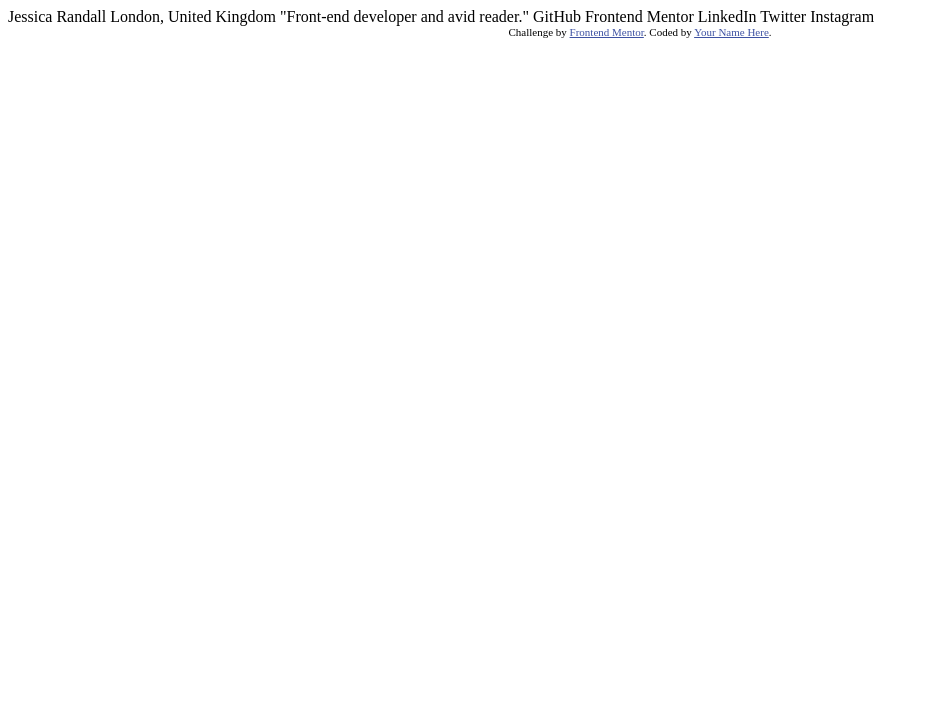
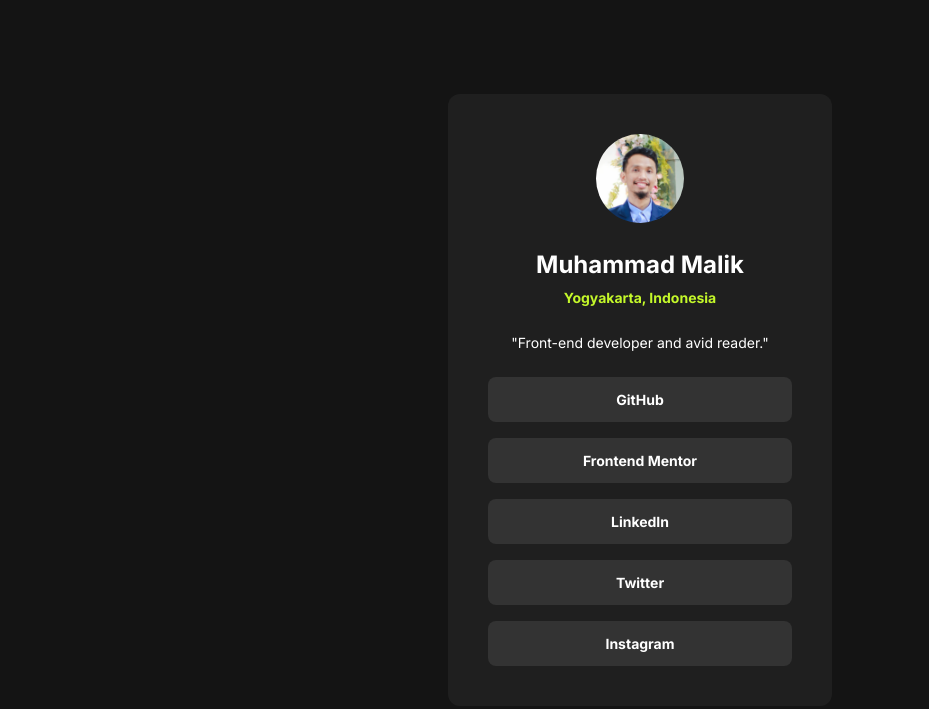
Before and after one commit to nashrulmalik/fe03-social-links-profile, a plain HTML site: page index.html in a window 1280 px wide. Shown: the whole page, without its empty margins (0-929 px from the left). Drawn offline with Linux system fonts and the light colour scheme.

Commit message:
Final Design

```diff
--- a/index.html
+++ b/index.html
@@ -3,32 +3,32 @@
 <head>
   <meta charset="UTF-8">
   <meta name="viewport" content="width=device-width, initial-scale=1.0"> <!-- displays site properly based on user's device -->
-
   <link rel="icon" type="image/png" sizes="32x32" href="./assets/images/favicon-32x32.png">
-
+  <link rel="stylesheet" href="styles.css">
   <title>Frontend Mentor | Social links profile</title>
-
-  <!-- Feel free to remove these styles or customise in your own stylesheet 👍 -->
-  <style>
-    .attribution { font-size: 11px; text-align: center; }
-    .attribution a { color: hsl(228, 45%, 44%); }
-  </style>
 </head>
 <body>
+  <main>
+    <img src="assets/images/my_face.avif" width="88" alt="user profile image">
+    <div class="info">
+      <h1>Muhammad Malik</h1>
+      Yogyakarta, Indonesia
+    </div>
 
-  Jessica Randall
-  London, United Kingdom
-  "Front-end developer and avid reader."
+    "Front-end developer and avid reader."
 
-  GitHub
-  Frontend Mentor
-  LinkedIn
-  Twitter
-  Instagram
+    <div class="links">
+      <a href="https://github.com/nashrulmalik">GitHub</a>
+      <a>Frontend Mentor</a>
+      <a href="https://www.linkedin.com/in/muhammad-nashrul-malik-aaa186b6/">LinkedIn</a>
+      <a>Twitter</a>
+      <a>Instagram</a>
+    </div>
 
-  <div class="attribution">
-    Challenge by <a href="https://www.frontendmentor.io?ref=challenge" target="_blank">Frontend Mentor</a>.
-    Coded by <a href="#">Your Name Here</a>.
-  </div>
+
+
+
+
+  </main>
 </body>
 </html>
--- /dev/null
+++ b/styles.css
@@ -0,0 +1,97 @@
+@import url('https://fonts.googleapis.com/css2?family=Inter:wght@400;500;700&display=swap');
+
+:root {
+    --primary-color: #C4F82A; /* green */
+    --grey-900: #141414;
+    --grey-800: #1F1F1F;
+    --grey-700: #333;
+}
+
+* {
+    margin: 0;
+    padding: 0;
+    line-height: 150%;
+}
+
+body {
+    font-family: 'Inter', sans-serif;
+    font-size: 14px;
+    font-weight: 400;
+    color: white;
+
+    background-color: var(--grey-900);
+
+    display: flex;
+    align-items: center;
+    height: 100vh;
+    justify-content: center;
+}
+
+main {
+    padding: 40px;
+    background-color: var(--grey-800);
+    border-radius: 12px;
+
+    display: flex;
+    flex-direction: column;
+    gap: 24px;
+    text-align: center;
+    align-items: center;
+    width: 304px;;
+}
+
+.links {
+    display: flex;
+    flex-direction: column;
+    gap: 16px;
+    width: 100%;
+}
+
+a {
+    all:unset;
+    background-color: var(--grey-700);
+    height: 45px;
+    display: flex;
+    justify-content: center;
+    align-items: center;
+    border-radius: 8px;
+    font-weight: 700;
+}
+
+a:hover {
+    transition: background-color 0.3s ease;
+    background-color: var(--primary-color);
+    color: var(--grey-700);
+    cursor: pointer;
+}
+
+.info {
+    color: var(--primary-color);
+    font-weight: 700;
+    display: flex;
+    flex-direction: column;
+    gap: 4px;
+    width: 100%;
+}
+
+h1 {
+    font-size: 24px;
+    font-weight: 700;
+    color: white;
+}
+
+img {
+    border-radius: 50%;
+}
+
+@media (max-width: 763px) {
+    /* Styles for screens narrower than 764px */
+    /* ... */
+    main { width: 376px; }
+  }
+
+  @media (max-width: 374px) {
+    /* Styles for screens narrower than 375px */
+    /* ... */
+    main { width: 247px; }
+  }
```
Also changed, not shown: assets/images/my_face.avif (added), screenshot.jpg (added), 1 other file.
